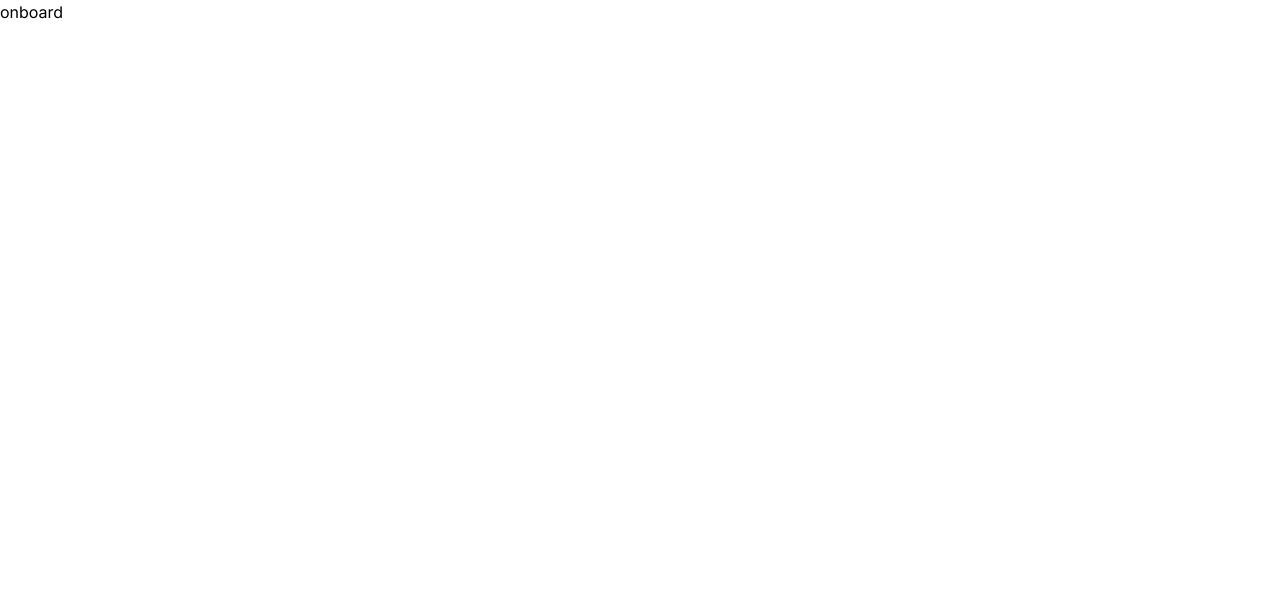
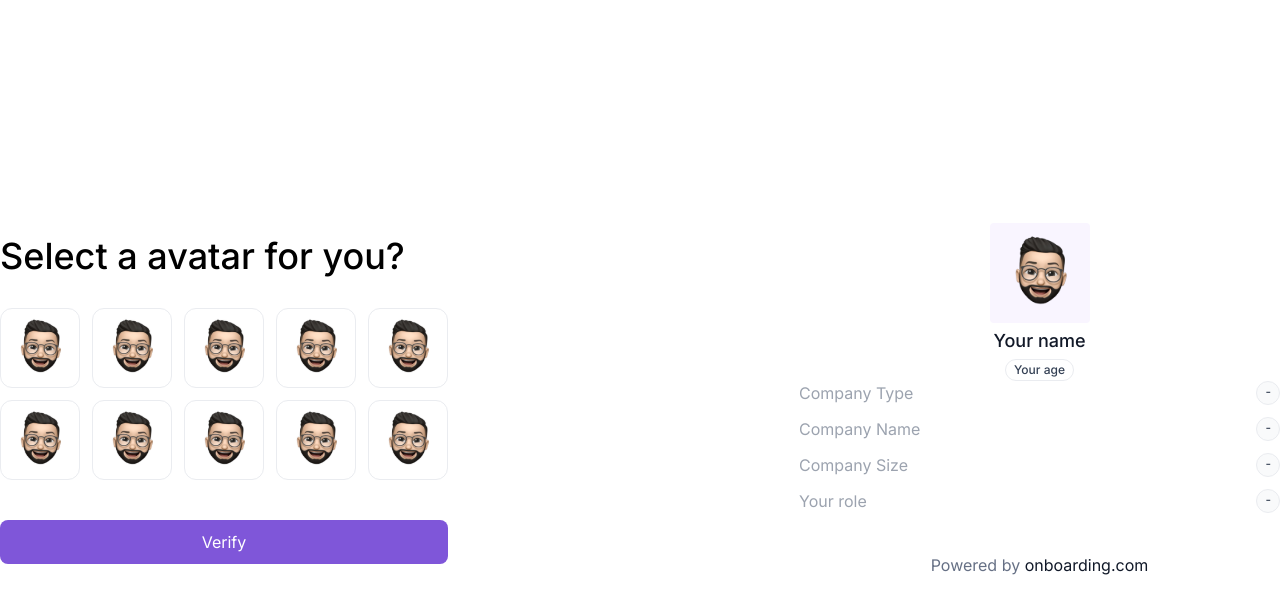
Before and after one commit to ThejanNim/onboarding-frontend, a Next.js app: page /signup/onboard in a window 1280 px wide. Shown: the top 614 px of the page. Built offline with nearby package versions, Linux system fonts and the light colour scheme.

Commit message:
feat: implement avatar selection section

```diff
--- a/src/app/(auth)/signup/onboard/page.tsx
+++ b/src/app/(auth)/signup/onboard/page.tsx
@@ -1,3 +1,5 @@
+import { AvatarSelection } from "@/components/molecules/AvatarSelection/AvatarSelection";
+
 export default function Page() {
-  return <div>onboard</div>;
+  return <AvatarSelection />;
 }
--- /dev/null
+++ b/src/components/molecules/AvatarSelection/AvatarSelection.tsx
@@ -0,0 +1,96 @@
+import { Button } from "@/components/atoms/Button";
+import Image from "next/image";
+import Memoji from "@/app/(auth)/signup/onboard/assets/memoji_01.svg";
+import { UserProfileDetails } from "../UserProfileDetails/UserProfileDetails";
+
+export function AvatarSelection() {
+  return (
+    <div className="max-w-7xl m-auto flex items-center justify-between h-screen">
+      <div className="flex flex-col gap-10">
+        <div className="flex flex-col gap-8">
+          <h2 className="font-medium text-4xl">Select a avatar for you?</h2>
+          <div className="flex flex-col gap-3">
+            <div className="flex gap-3">
+              <Image
+                src={Memoji}
+                width={80}
+                height={80}
+                alt="memoji"
+                className="border rounded-xl border-[#EAECF0]"
+              />
+              <Image
+                src={Memoji}
+                width={80}
+                height={80}
+                alt="memoji"
+                className="border rounded-xl border-[#EAECF0]"
+              />
+              <Image
+                src={Memoji}
+                width={80}
+                height={80}
+                alt="memoji"
+                className="border rounded-xl border-[#EAECF0]"
+              />
+              <Image
+                src={Memoji}
+                width={80}
+                height={80}
+                alt="memoji"
+                className="border rounded-xl border-[#EAECF0]"
+              />
+              <Image
+                src={Memoji}
+                width={80}
+                height={80}
+                alt="memoji"
+                className="border rounded-xl border-[#EAECF0]"
+              />
+            </div>
+            <div className="flex gap-3">
+              <Image
+                src={Memoji}
+                width={80}
+                height={80}
+                alt="memoji"
+                className="border rounded-xl border-[#EAECF0]"
+              />
+              <Image
+                src={Memoji}
+                width={80}
+                height={80}
+                alt="memoji"
+                className="border rounded-xl border-[#EAECF0]"
+              />
+              <Image
+                src={Memoji}
+                width={80}
+                height={80}
+                alt="memoji"
+                className="border rounded-xl border-[#EAECF0]"
+              />
+              <Image
+                src={Memoji}
+                width={80}
+                height={80}
+                alt="memoji"
+                className="border rounded-xl border-[#EAECF0]"
+              />
+              <Image
+                src={Memoji}
+                width={80}
+                height={80}
+                alt="memoji"
+                className="border rounded-xl border-[#EAECF0]"
+              />
+            </div>
+          </div>
+        </div>
+        <div>
+          <Button className="w-32 bg-[#7F56D9] text-white">Verify</Button>
+        </div>
+      </div>
+      <UserProfileDetails />
+    </div>
+  );
+}
--- /dev/null
+++ b/src/components/molecules/UserProfileDetails/UserProfileDetails.tsx
@@ -0,0 +1,73 @@
+import Image from "next/image";
+import Memoji from "@/app/(auth)/signup/onboard/assets/memoji_01.svg";
+
+export function UserProfileDetails() {
+  return (
+    <div className="w-[481px]">
+      <div className="flex flex-col items-center gap-1">
+        <Image
+          src={Memoji}
+          width={100}
+          height={100}
+          alt="profile avatar"
+          className="bg-[#F9F5FF] rounded-[4px]"
+        />
+        <h4 className="text-[#111827] font-medium text-lg">Your name</h4>
+        <div className="py-[2px] px-2 border border-[#EAECF0] rounded-full font-medium text-xs text-[#344054]">
+          Your age
+        </div>
+      </div>
+      <div className="flex flex-col gap-10">
+        <div className="flex flex-col gap-3">
+          <div className="flex justify-between">
+            <label htmlFor="type" className="text-[#9CA3AF]">
+              Company Type
+            </label>
+            <div
+              id="type"
+              className="border py-[2px] px-2 rounded-full bg-[#F9FAFB] border-[#EAECF0] text-xs font-medium text-[#344054]"
+            >
+              -
+            </div>
+          </div>
+          <div className="flex justify-between">
+            <label htmlFor="name" className="text-[#9CA3AF]">
+              Company Name
+            </label>
+            <div
+              id="name"
+              className="border py-[2px] px-2 rounded-full bg-[#F9FAFB] border-[#EAECF0] text-xs font-medium text-[#344054]"
+            >
+              -
+            </div>
+          </div>
+          <div className="flex justify-between">
+            <label htmlFor="size" className="text-[#9CA3AF]">
+              Company Size
+            </label>
+            <div
+              id="size"
+              className="border py-[2px] px-2 rounded-full bg-[#F9FAFB] border-[#EAECF0] text-xs font-medium text-[#344054]"
+            >
+              -
+            </div>
+          </div>
+          <div className="flex justify-between">
+            <label htmlFor="role" className="text-[#9CA3AF]">
+              Your role
+            </label>
+            <div
+              id="role"
+              className="border py-[2px] px-2 rounded-full bg-[#F9FAFB] border-[#EAECF0] text-xs font-medium text-[#344054]"
+            >
+              -
+            </div>
+          </div>
+        </div>
+        <p className="text-[#667085] text-center">
+          Powered by <span className="text-[#101828]">onboarding.com</span>
+        </p>
+      </div>
+    </div>
+  );
+}
```
Also changed, not shown: src/app/(auth)/signup/onboard/assets/memoji_01.svg (added).
